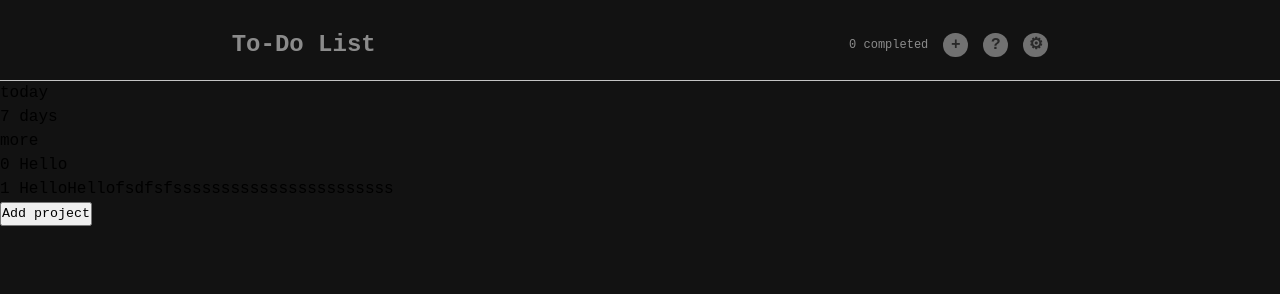
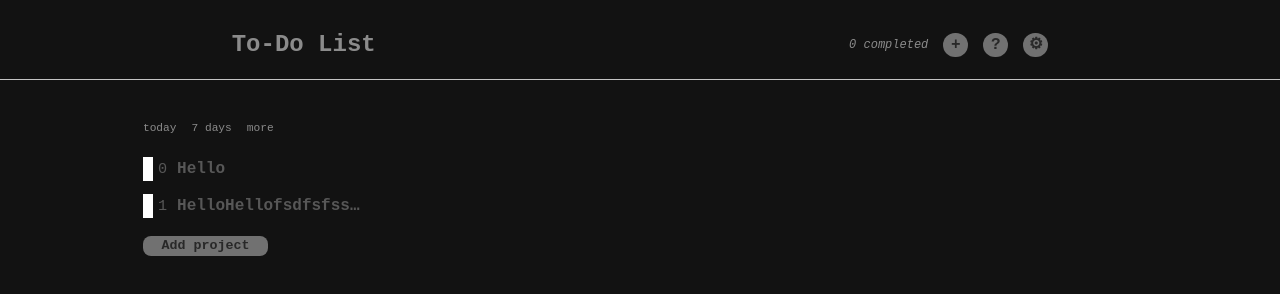
Before and after one commit to michaelrgarcia/todo-list, a plain HTML site: page index.html in a window 1280 px wide. Drawn offline with Linux system fonts and the light colour scheme.

Commit message:
Add style to sidebar

```diff
--- a/style.css
+++ b/style.css
@@ -16,22 +16,33 @@ body {
 
 #content {
     height: 100%;
+
+    display: grid;
+    grid-template-rows: 10vh 90vh;
+    grid-template-columns: 40vw 60vw;
+    align-content: center;
 }
 
 button {
     user-select: none;
 }
 
+header > *,
+#task-filter,
+#add-project {
+    color: #8b8b8b;
+}
+
 header {
     display: flex;
     justify-content: space-around;
-    align-items: center;
+    grid-column: span 3;
 
-    height: 10%;
     border-bottom: 1px solid rgba(255, 255, 255, 0.75);
 }
 
-header > * {
+header > *,
+#task-filter {
     margin-top: 10px;
 
     color: #8b8b8b;
@@ -40,6 +51,12 @@ header > * {
 #logo {
     font-size: 3vh;
     font-weight: bold;
+
+    display: flex;
+    justify-content: center;
+    align-items: center;
+    grid-column-start: 1;
+
 }
 
 #control-panel {
@@ -53,6 +70,7 @@ header > * {
 
 #control-panel > span {
     font-size: 1.5vh;
+    font-style: italic;
 }
 
 #control-panel button {
@@ -68,3 +86,111 @@ header > * {
     font-size: 1em;
     font-weight: bold;
 }
+
+#control-panel button:hover {
+    background-color: #aaa8a8bd;
+
+    cursor: pointer;
+}
+
+main {
+    display: grid;
+    grid-row-start: 2;
+
+    margin-top: 30px;
+}
+
+#sidebar {
+    grid-column-start: 1;
+
+    display: flex;
+    flex-direction: column;
+    justify-self: center;
+    gap: 10px;
+
+}
+
+#task-filter {
+    list-style-type: none;
+
+    display: flex;
+    gap: 15px;
+
+    font-size: 1.4vh;
+}
+
+#task-filter li:hover {
+    cursor: pointer;
+
+    color: #c4c4c4;
+    text-decoration: underline;
+}
+
+#projects {
+    list-style-type: none;
+
+    display: flex;
+    flex-direction: column;
+    align-self: flex-start;
+    gap: 13px;
+
+    margin-top: 10px;
+
+    color: #575757;
+}
+
+#projects li {
+    display: flex;
+    justify-content: start;
+    gap: 10px;
+
+    font-size: 2vh;
+}
+
+#projects li:hover {
+    cursor: pointer;
+    background-color: rgba(255, 255, 255, 0.5);
+}
+
+.project-name {
+    font-weight: bold;
+    align-self: center;
+
+    overflow: hidden;
+    text-overflow: ellipsis;
+    width: 15vw;
+}
+
+.project-color {
+    background-color: white;
+    width: 10px;
+}
+
+#projects .task-num {
+    font-size: 1.9vh;
+
+    align-self: flex-end;
+
+    margin-left: -5px;
+}
+
+#add-project {
+    background-color: #717171;
+    color: #282828;
+
+    font-weight: bold;
+
+    border-radius: 8px;
+    border: none;
+    margin-top: 5px;
+
+    align-self: flex-start;
+
+    width: 125px;
+}
+
+#add-project:hover {
+    cursor: pointer;
+
+    background-color: #aaa8a8bd;
+}
```
